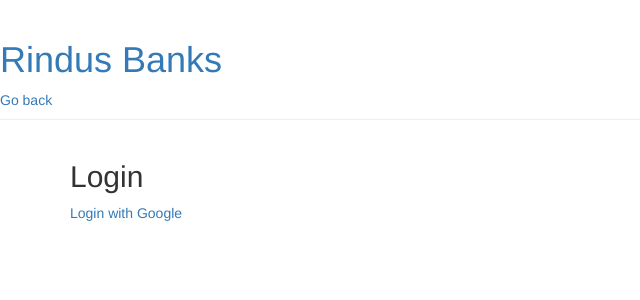
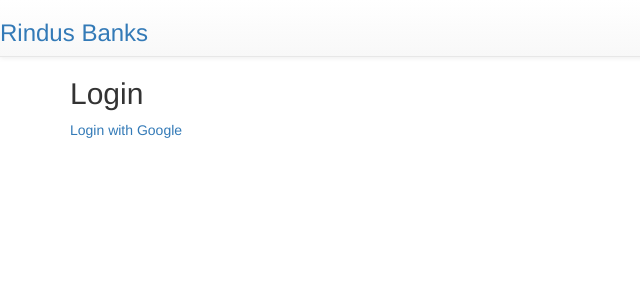
Before and after one commit to jkdc/django_rindus_bank, a Django app: a page that uses templates/base.html in a window 1280 px wide. Shown: the top 300 px of the page, without its empty margins (0-640 px from the left). Run offline with Django 3.2, Linux system fonts and the light colour scheme; some libraries are stand-ins or nearby versions.

Commit message:
template base updated, new menu and style

```diff
--- a/templates/base.html
+++ b/templates/base.html
@@ -5,13 +5,32 @@
     <link rel="stylesheet" href="//maxcdn.bootstrapcdn.com/bootstrap/3.2.0/css/bootstrap.min.css">
     <link rel="stylesheet" href="//maxcdn.bootstrapcdn.com/bootstrap/3.2.0/css/bootstrap-theme.min.css">
     <link href='//fonts.googleapis.com/css?family=Lobster&subset=latin,latin-ext' rel='stylesheet' type='text/css'>
-        <script src="https://code.jquery.com/jquery-3.3.1.min.js" integrity="sha256-FgpCb/KJQlLNfOu91ta32o/NMZxltwRo8QtmkMRdAu8=" crossorigin="anonymous"></script>
+    <script src="https://code.jquery.com/jquery-3.3.1.min.js"
+            integrity="sha256-FgpCb/KJQlLNfOu91ta32o/NMZxltwRo8QtmkMRdAu8=" crossorigin="anonymous"></script>
 
 </head>
 <body>
-        <div class="page-header">
-            <h1><a href="/">Rindus Banks</a></h1>
-            <a href="{{request.META.HTTP_REFERER}}">Go back</a>
+
+<div id="wrapper">
+    <nav class="navbar navbar-default navbar-static-top" role="navigation" style="margin-bottom: 0">
+        <h3><a href="/">Rindus Banks</a></h3>
+        {% if user.is_authenticated %}
+            <div class="navbar-header">
+                <a class="navbar-brand" href="{% url 'home' %}">
+                    <span class="glyphicon glyphicon-home"></span> Home
+                </a>
+            </div>
+
+            <div class="navbar-right">
+                <a class="navbar-brand" href="{{ request.META.HTTP_REFERER }}">
+                    <span class="glyphicon glyphicon-user"></span> Go back
+                </a>
+                <a class="navbar-brand" href="{% url 'logout' %}">
+                    <span class="glyphicon glyphicon-log-out"></span> Logout
+                </a>
+            </div>
+        {% endif %}
+    </nav>
 </div>
 <div class="content container">
     {% block content %}
```
Lines whose indentation alone changed are shown as unchanged.
